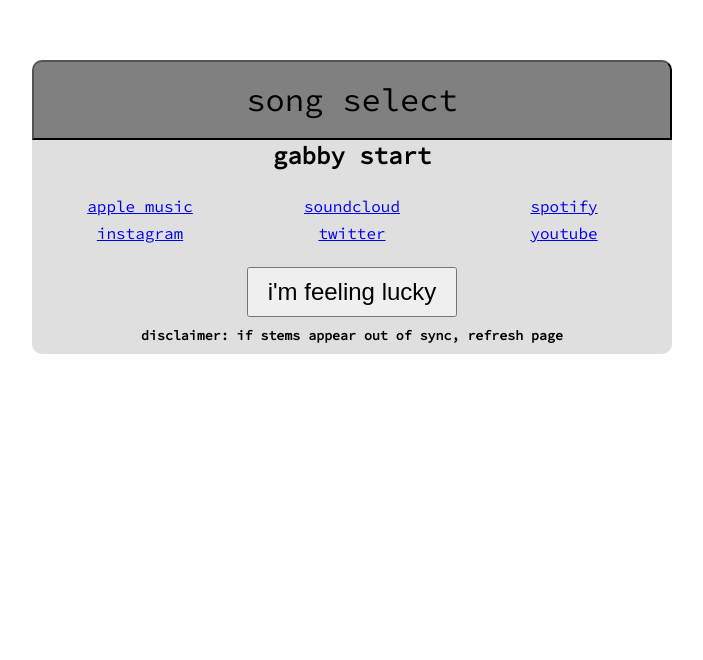
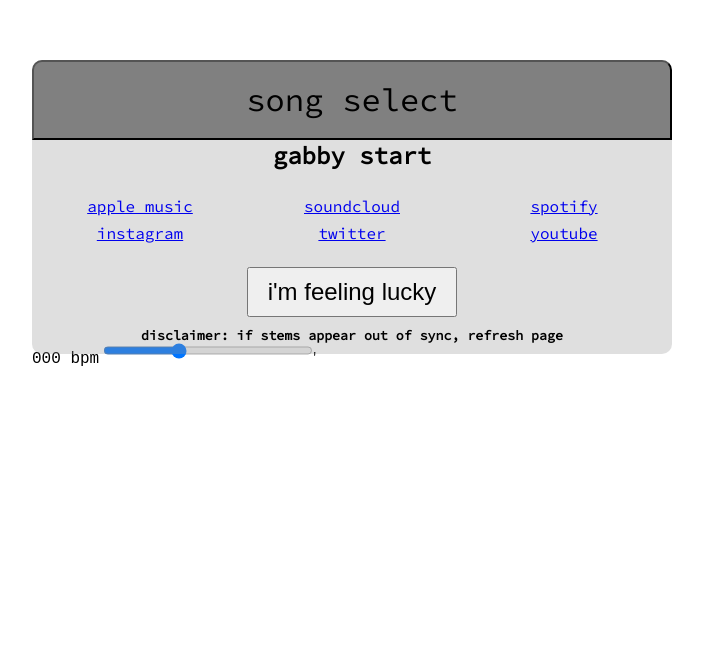
Before and after one commit to hyoder/gabstems, a website: page public/index.html in a window 1280 px wide. Shown: the part 140-800 px from the top of the page, without its empty margins (288-991 px from the left). Drawn offline with Linux system fonts and the light colour scheme.

Commit message:
maybe fix bpm location?

```diff
--- a/public/style.css
+++ b/public/style.css
@@ -4,7 +4,14 @@ button { display: inline-block; font-size: 24px; height: 50px; width: 210px; }
 td { height: 25px; width: 210px; }
 table { margin-left: auto; margin-right: auto; }
 h5 { padding: 10px; }
-#bpm-slider { margin-left: auto; margin-right: auto; margin-top: 60%; position: relative;}
+#bpm-slider
+{
+    margin-left: 50vw;
+    margin-right: auto;
+    margin-top: 23vh;
+    position: relative;
+    transform: translate(-50%,0)
+}
 #canvas { position: absolute; }
 #inputtable { margin: auto; transform: translate(0,225px); width: 210px; }
 #meta
```
